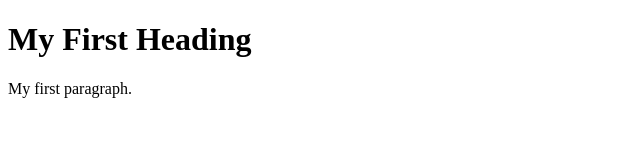
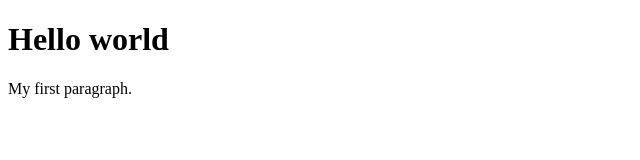
Before and after one commit to aha2607/first_attempt, a plain HTML site: page index.html in a window 1280 px wide. Shown: the whole page, without its empty margins (0-640 px from the left). Drawn offline with Linux system fonts and the light colour scheme.

Commit message:
change heading

```diff
--- a/index.html
+++ b/index.html
@@ -2,7 +2,7 @@
 <html>
 <body>
 
-<h1>My First Heading</h1>
+<h1>Hello world</h1>
 
 <p>My first paragraph.</p>
 
```
